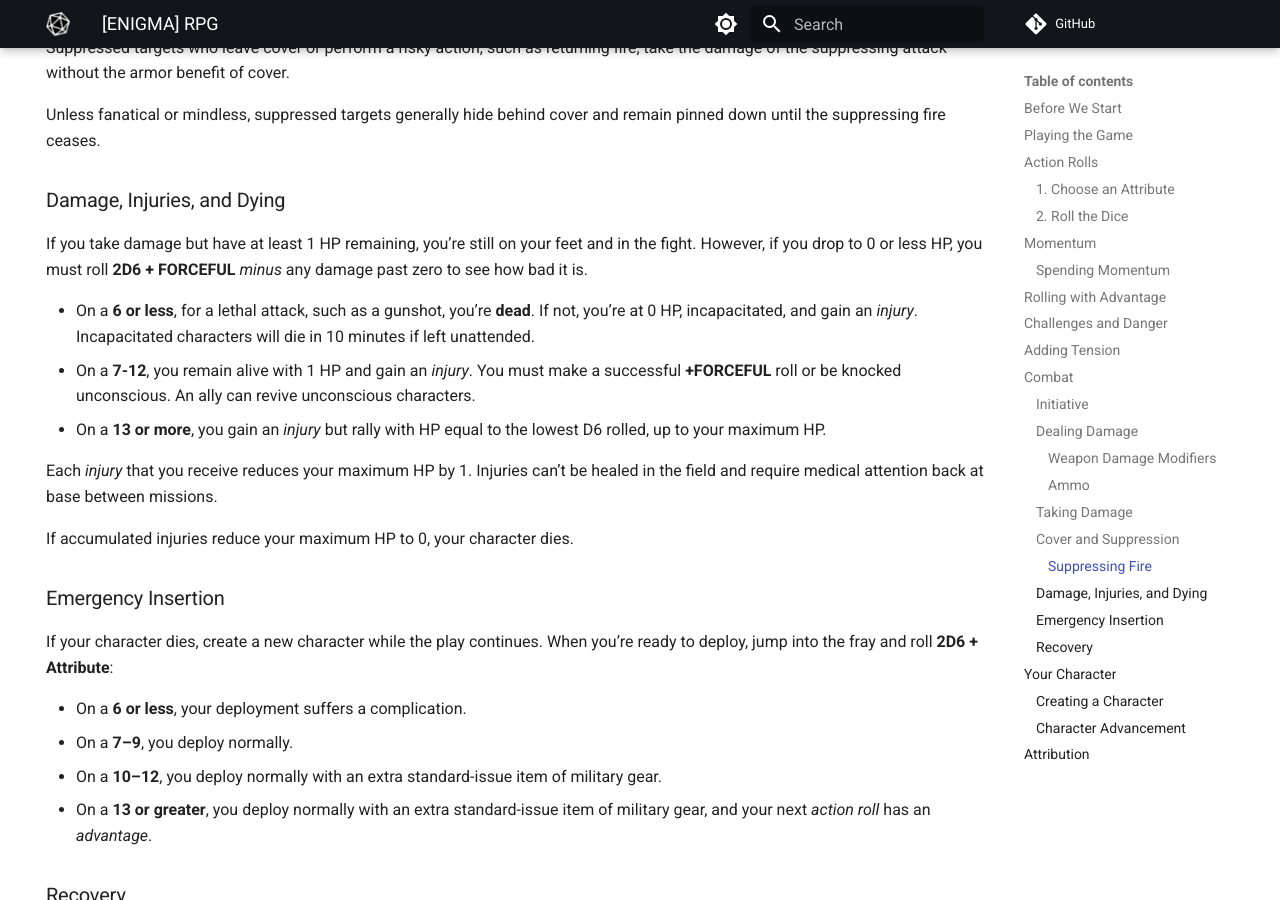
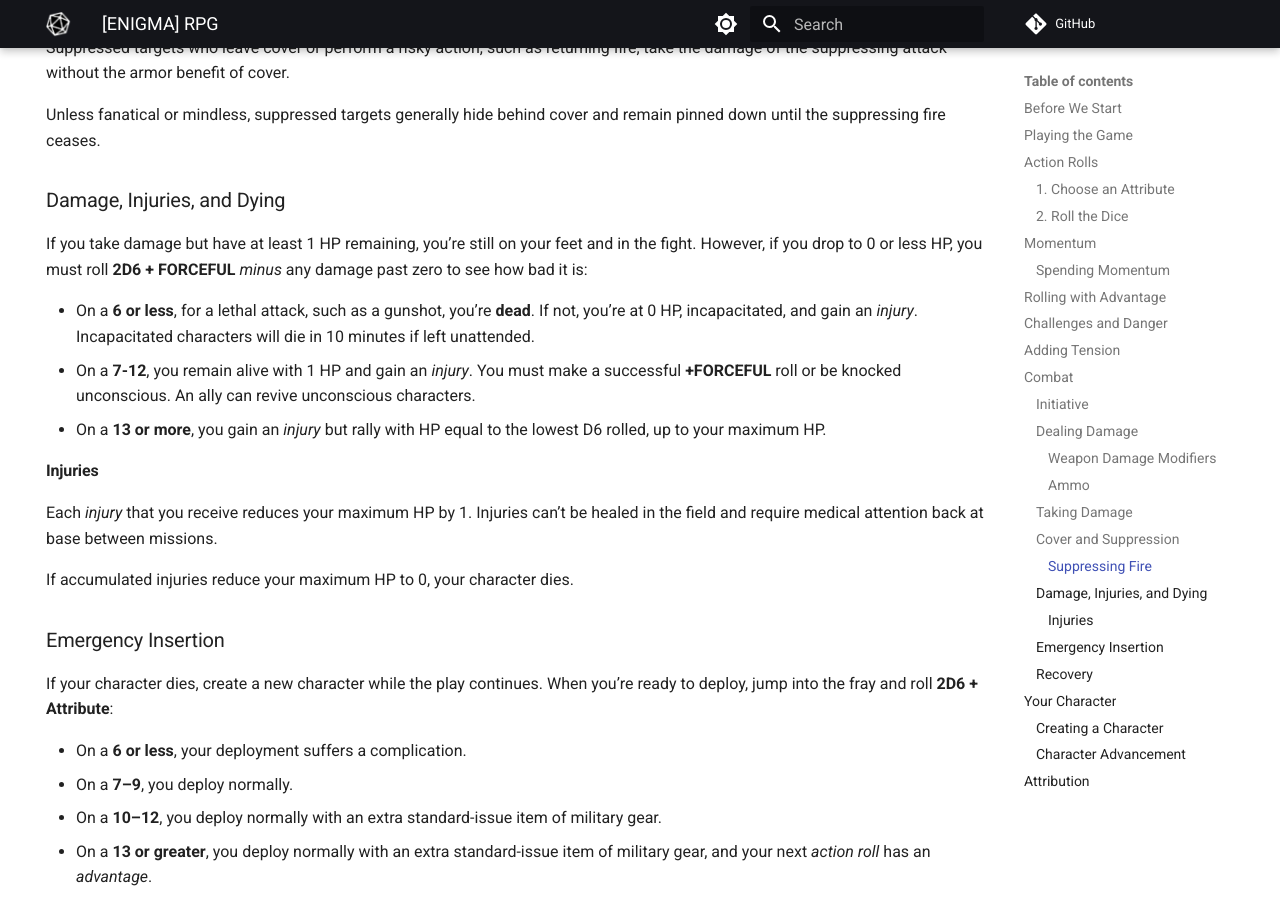
Before and after one commit to joemoose/psiops, an MkDocs documentation site: the page built from docs/index.md, in a window 1280 px wide and 900 px high, scrolled down 5281 px. Built offline with MkDocs 1.6.1 and Material for MkDocs 9.7.7, drawn with Linux system fonts in a browser that asks for light colours; comment, search, counter and statistics services are not loaded.

Commit message:
Update index.md

```diff
--- a/docs/index.md
+++ b/docs/index.md
@@ -186,11 +186,13 @@
 
 ### Damage, Injuries, and Dying
 
-If you take damage but have at least 1 HP remaining, you’re still on your feet and in the fight. However, if you drop to 0 or less HP, you must roll **2D6 + FORCEFUL** *minus* any damage past zero to see how bad it is.
+If you take damage but have at least 1 HP remaining, you’re still on your feet and in the fight. However, if you drop to 0 or less HP, you must roll **2D6 + FORCEFUL** *minus* any damage past zero to see how bad it is:
 
 - On a **6 or less**, for a lethal attack, such as a gunshot, you’re **dead**. If not, you’re at 0 HP, incapacitated, and gain an *injury*. Incapacitated characters will die in 10 minutes if left unattended.
 - On a **7-12**, you remain alive with 1 HP and gain an *injury*. You must make a successful **+FORCEFUL** roll or be knocked unconscious. An ally can revive unconscious characters.
 - On a **13 or more**, you gain an *injury* but rally with HP equal to the lowest D6 rolled, up to your maximum HP.
+
+#### Injuries
 
 Each *injury* that you receive reduces your maximum HP by 1. Injuries can’t be healed in the field and require medical attention back at base between missions.
 
```
